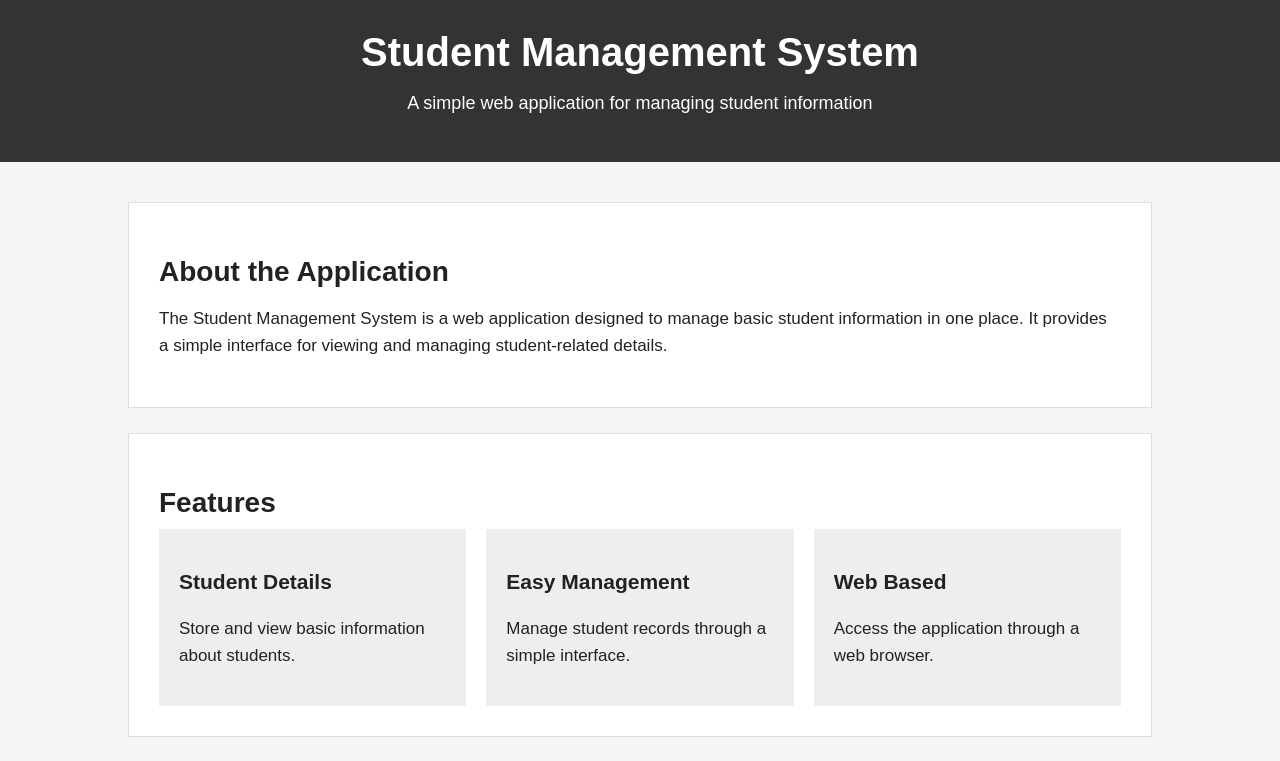
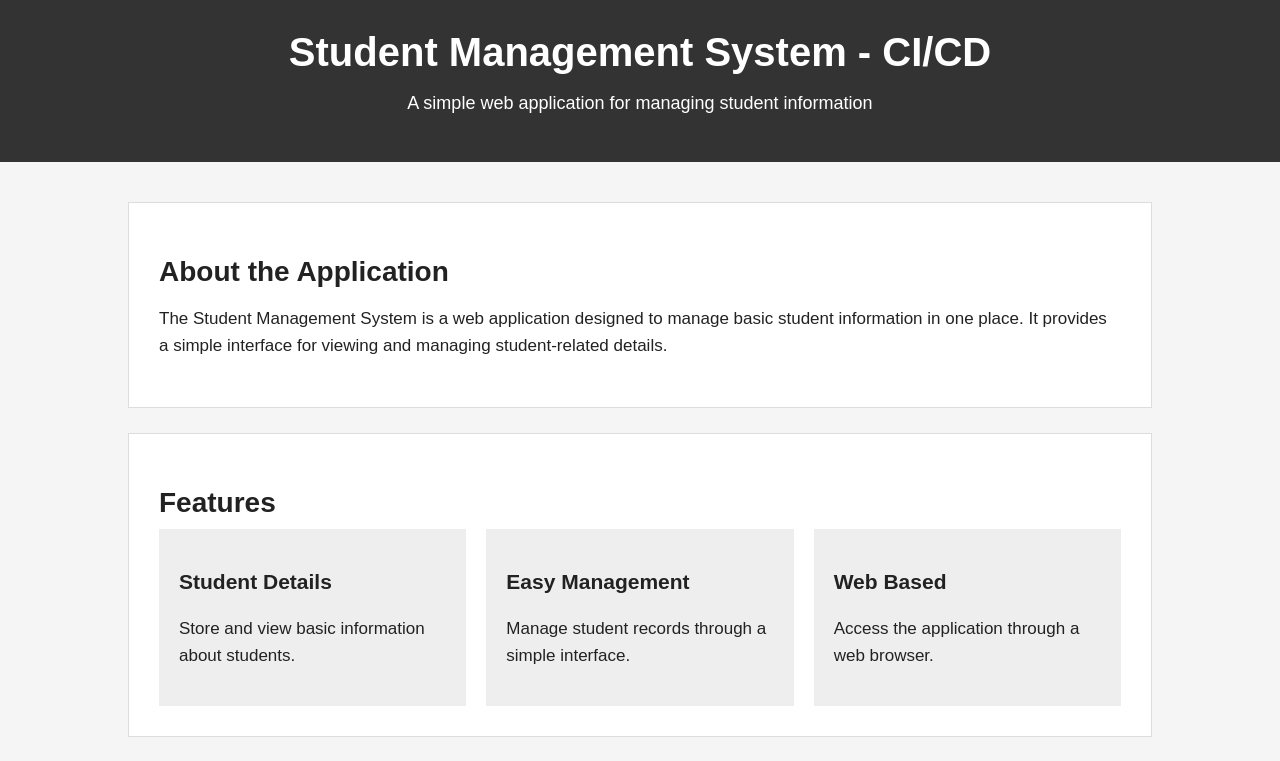
Before and after one commit to sreesairaghav/jenkins-docker-lab, a plain HTML site: page index.html in a window 1280 px wide. Shown: the top 761 px of the page. Drawn offline with Linux system fonts and the light colour scheme.

Commit message:
Update application

```diff
--- a/index.html
+++ b/index.html
@@ -77,7 +77,7 @@
 <body>
 
     <header>
-        <h1>Student Management System</h1>
+        <h1>Student Management System - CI/CD</h1>
         <p>A simple web application for managing student information</p>
     </header>
 
```
